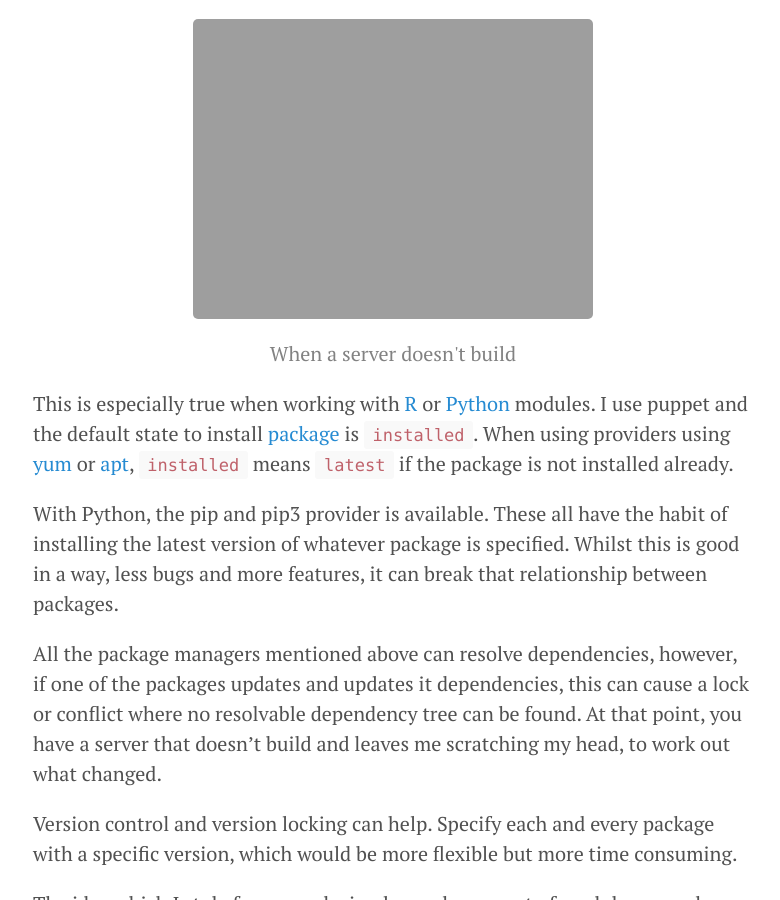
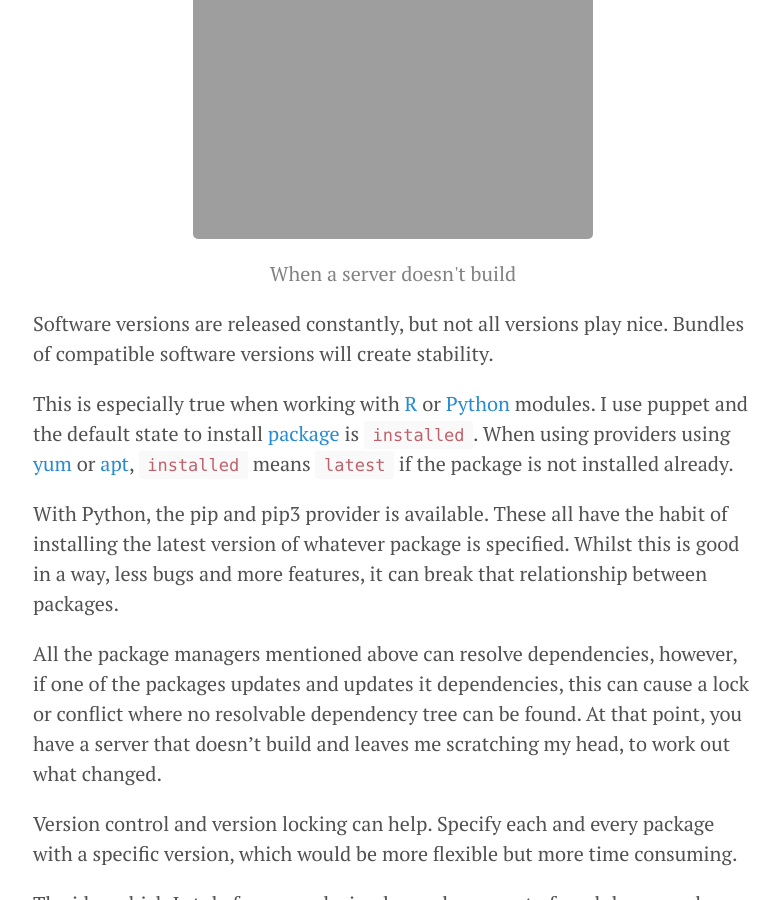
Before and after one commit to neilmillard/neilmillard.github.io, a Jekyll site: the page built from _posts/2017-06-17-version-control-and-bundles.md, in a window 1280 px wide and 900 px high, scrolled down 404 px. Shown: the whole window, without its empty margins (247-1027 px from the left). Built offline with Jekyll 4.4.1, drawn with Linux system fonts in a browser that asks for light colours; nearby versions of some CDN libraries; comment, search, counter and statistics services are not loaded.

Commit message:
move image

````diff
--- a/_posts/2017-06-17-version-control-and-bundles.md
+++ b/_posts/2017-06-17-version-control-and-bundles.md
@@ -11,13 +11,12 @@ tags: [python, puppet, tarball]
 comments: true
 crosspost_to_medium: true
 ---
-Software versions are released constantly, but not all versions play nice.
-Bundles of compatible software versions will create stability.
-
 {% include image.html
       img="http://www.neilmillard.com/public/img/server_error_640.jpg"
       title="Bad server build"
       caption="When a server doesn't build" %}
+Software versions are released constantly, but not all versions play nice.
+Bundles of compatible software versions will create stability.
 
 This is especially true when working with [R](https://en.wikipedia.org/wiki/R_(programming_language)) or [Python](https://en.wikipedia.org/wiki/Python_(programming_language)) modules.
 I use puppet and the default state to install [package](https://docs.puppet.com/puppet/latest/types/package.html#package-attribute-ensure) is ```installed```. When using providers using [yum](https://fedoraproject.org/wiki/Yum) or [apt](https://wiki.debian.org/Apt), ```installed``` means ```latest``` if the package is not installed already.
````
